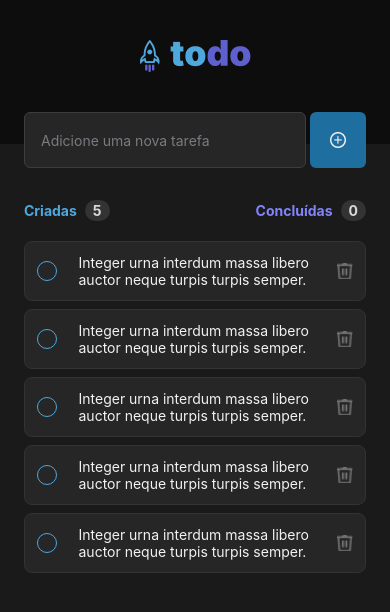
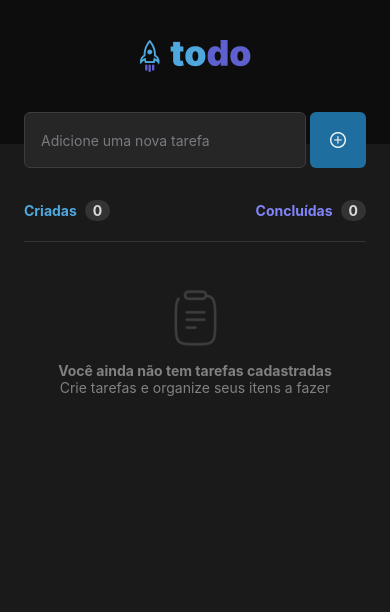
Before and after one commit to ruanpablom/todo-list-react-native, a React Native app: screen / in a window 390 px wide. Shown: the top 612 px of the page. Built offline with nearby package versions, Linux system fonts and the light colour scheme.

Commit message:
feat: add task

```diff
--- a/src/screens/Home/components/TasksContainer/index.tsx
+++ b/src/screens/Home/components/TasksContainer/index.tsx
@@ -4,16 +4,14 @@ import { TasksContainerHeader } from "../TasksContainerHeader";
 import { TaskCard } from "../TaskCard";
 import { useState } from "react";
 import { TasksEmpty } from "../TasksEmpty";
+import { Task } from "../../../../models/task";
 
-export function TasksContainer(){
-    const [tasks, setTasks] = useState([
-        {id: 1, description: 'Integer urna interdum massa libero auctor neque turpis turpis semper.', isCompleted: false},
-        {id: 2, description: 'Integer urna interdum massa libero auctor neque turpis turpis semper.', isCompleted: false},
-        {id: 3, description: 'Integer urna interdum massa libero auctor neque turpis turpis semper.', isCompleted: false},
-        {id: 4, description: 'Integer urna interdum massa libero auctor neque turpis turpis semper.', isCompleted: false},
-        {id: 5, description: 'Integer urna interdum massa libero auctor neque turpis turpis semper.', isCompleted: false},
-    ])
+type TasksContainerProps = {
+    tasks: Task[];
+    setTasks: React.Dispatch<React.SetStateAction<Task[]>>;
+}
 
+export function TasksContainer({tasks, setTasks}: TasksContainerProps){
     function handleToggleTask(id: number){
         const updatedTasks = tasks.map(task => {
             if(task.id === id){
--- a/src/screens/Home/index.tsx
+++ b/src/screens/Home/index.tsx
@@ -2,9 +2,24 @@ import { Image, TextInput, TouchableOpacity, View } from "react-native";
 import { styles } from "./styles";
 import { useState } from "react";
 import { TasksContainer } from "./components/TasksContainer";
+import { Task } from "../../models/task";
 
 export function Home() {
+    const [tasks, setTasks] = useState<Task[]>([])
     const [isFocusedInput, setIsFocusedInput] = useState(false);
+    const [newTask, setNewTask] = useState('');
+    const [nextId, setNextId] = useState(0);
+
+    function handleAddTask(){
+        const task = {
+            id: nextId,
+            description: newTask,
+            isCompleted: false
+        }
+        setTasks([task, ...tasks])
+        setNewTask('')
+        setNextId(prevState => prevState + 1)
+    }
 
     return (
         <View style={styles.container}>
@@ -18,12 +33,17 @@ export function Home() {
                     placeholderTextColor='#7A7A80'
                     onFocus={() => setIsFocusedInput(true)}
                     onBlur={() => setIsFocusedInput(false)}
+                    onChangeText={setNewTask}
+                    value={newTask}
                 />
-                <TouchableOpacity style={styles.button}>
+                <TouchableOpacity
+                    style={styles.button}
+                    onPress={handleAddTask}
+                >
                     <Image source={require('../../../assets/plus.png')} />
                 </TouchableOpacity>
             </View>
-            <TasksContainer />
+            <TasksContainer tasks={tasks} setTasks={setTasks} />
         </View>
     )
 }
--- a/src/screens/Home/styles.ts
+++ b/src/screens/Home/styles.ts
@@ -24,6 +24,7 @@ export const styles = StyleSheet.create({
         borderColor: '#3D3D3D',
         borderWidth: 1,
         borderRadius: 6,
+        color: '#F2F2F2'
     },
     inputFocused:{
         borderColor: '#5E60CE',
```
